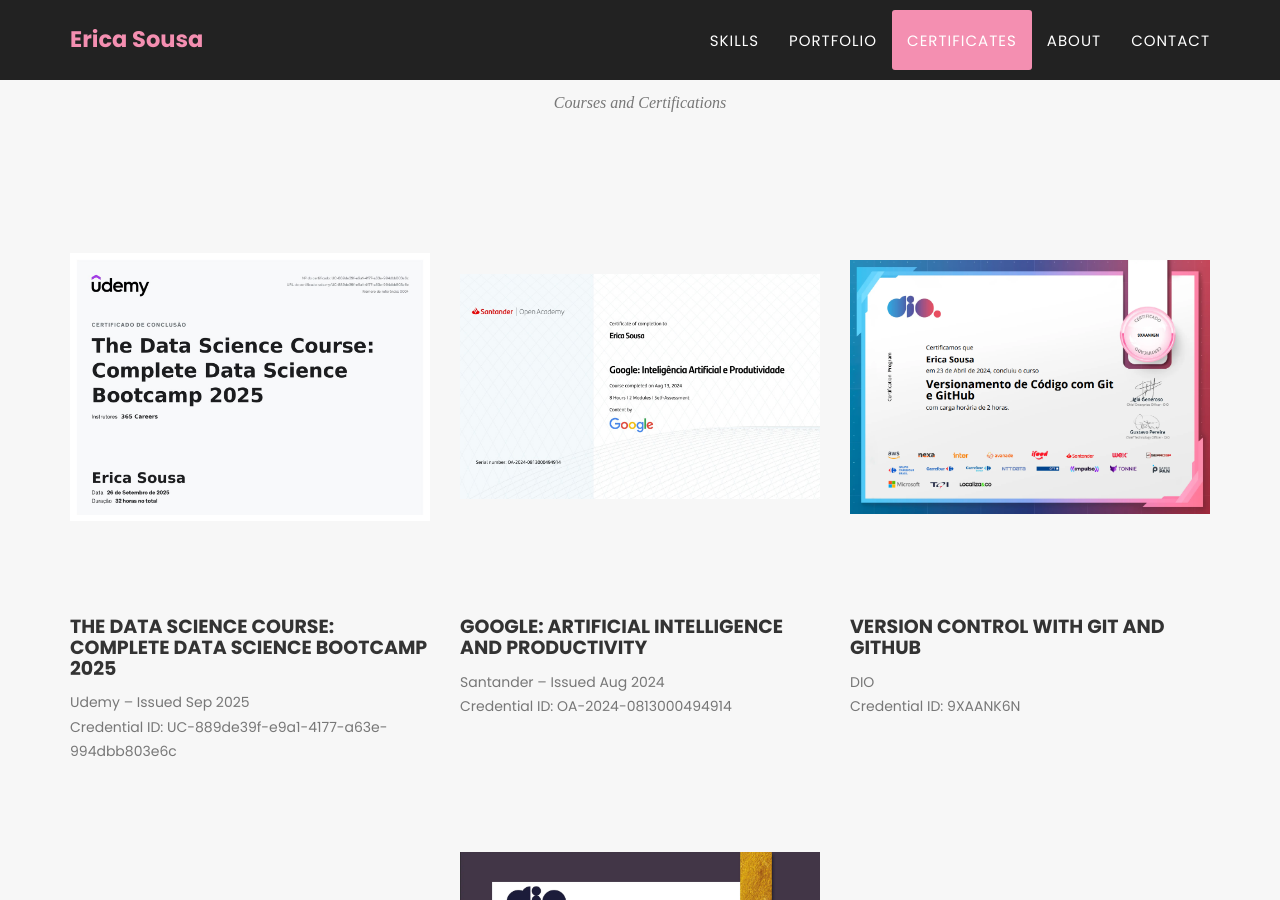
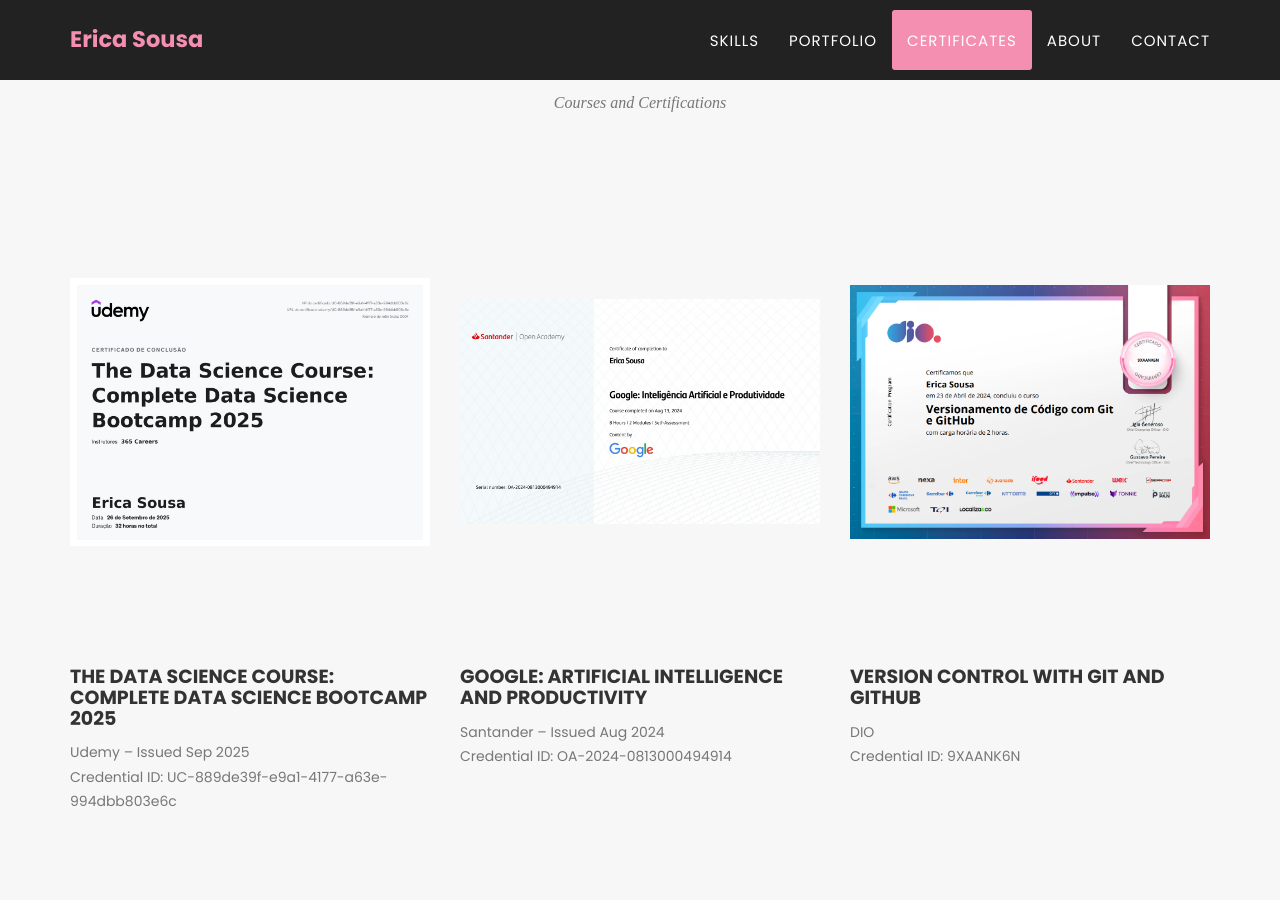
Before and after one commit to ericasousaa/EricaSousa, a Jekyll site: the page built from index.html, in a window 1280 px wide and 900 px high, scrolled down 4081 px. Built offline with Jekyll 4.4.1, drawn with Linux system fonts in a browser that asks for light colours; some web fonts are replaced.

Commit message:
Update agency.css

```diff
--- a/_includes/css/agency.css
+++ b/_includes/css/agency.css
@@ -916,7 +916,7 @@
 
 #certificates .portfolio-item img {
     width: 100%;
-    height: 400px;   /* AQUI aumenta a imagem */
+    height: 450px;   /* AQUI aumenta a imagem */
     object-fit: contain;
     border-radius: 16px;
 }
```
